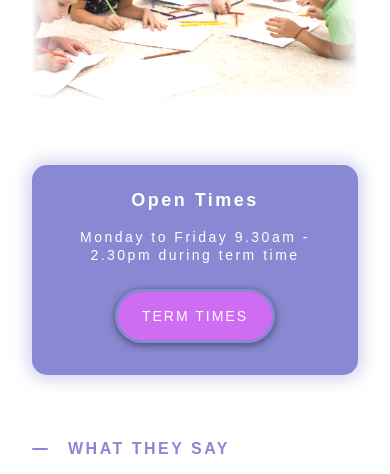
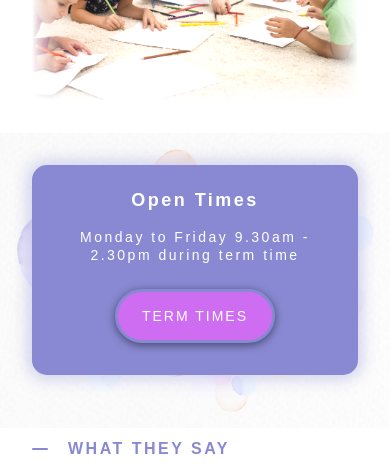
Before and after one commit to curveservices/little-learners, a React (Vite) app: page / in a window 390 px wide. Shown: the part 5540-6014 px from the top of the page. Built offline with nearby package versions, Linux system fonts and the light colour scheme.

Commit message:
image added for consistancy

```diff
--- a/src/components/cta/index.jsx
+++ b/src/components/cta/index.jsx
@@ -1,3 +1,4 @@
+import aboutBody from "../../assets/images/about-body.webp";
 import Button from "../button";
 import "./index.scss";
 
@@ -12,7 +13,13 @@ const CallToAction = ({
   display,
 }) => {
   return (
-    <div className="cta block">
+    <>
+      <img
+        src={aboutBody}
+        alt="Little Learners preschool"
+        className="cta-body"
+      />
+      <div className="cta">
         <div className="cta-container">
           <h3 className="cta-title">{title}</h3>
           <p className="cta-p">{p1}</p>
@@ -27,6 +34,7 @@ const CallToAction = ({
           />
         </div>
       </div>
+    </>
   );
 };
 
--- a/src/components/cta/index.scss
+++ b/src/components/cta/index.scss
@@ -1,7 +1,7 @@
 .cta {
   display: flex;
   justify-content: space-around;
-  margin: 4rem 5.6rem;
+  margin: 5.6rem;
   padding: 2rem 1rem;
   border-radius: 15px;
   box-shadow: var(--box);
@@ -18,6 +18,16 @@
     gap: 2rem;
     align-items: center;
   }
+}
+.cta-body {
+  position: absolute;
+  left: 0;
+  opacity: 0.4;
+  width: 100vw;
+  height: 45vh;
+  margin-left: calc(-50vw + 50%);
+  object-fit: cover;
+  z-index: -1;
 }
 @media screen and (max-width: 768px) {
   .cta {
@@ -39,4 +49,9 @@
       justify-content: center;
     }
   }
+    .cta-body {
+      height: 35vh;
+      margin-left: calc(-50vw + 50%);
+      margin-top: 0rem;
+      object-fit: cover; }
 }
```
Lines whose indentation alone changed are shown as unchanged.
